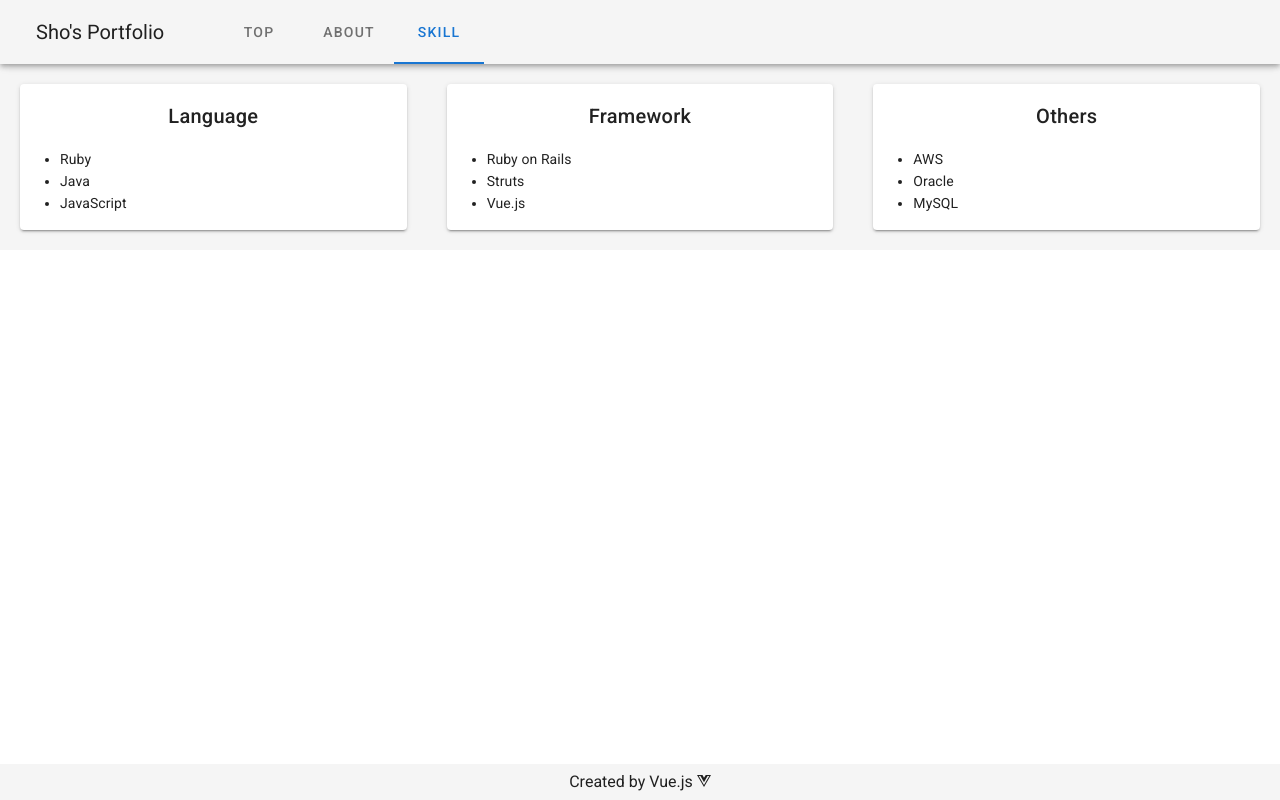
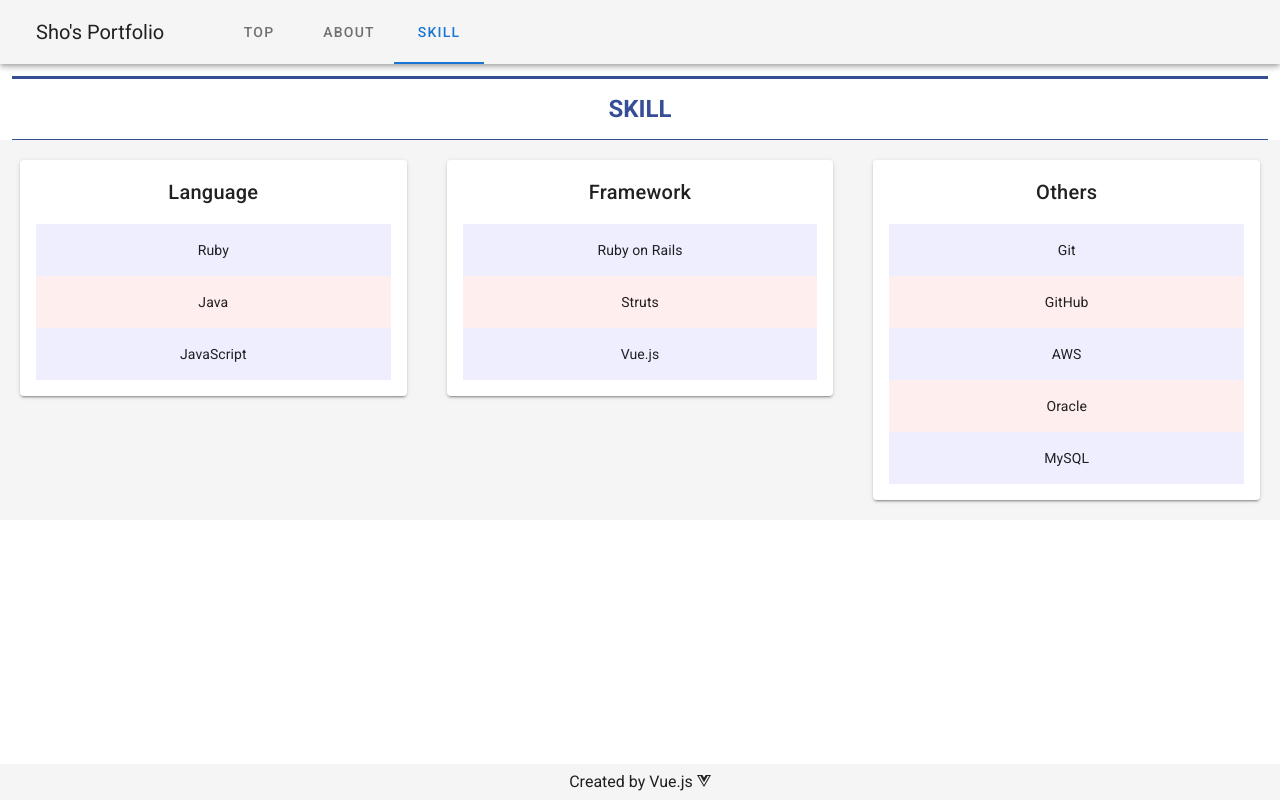
Before and after one commit to hamadash/portfolio_vue, a Vue app: page /skill in a window 1280 px wide. Built offline with nearby package versions, Linux system fonts and the light colour scheme.

Commit message:
[mod]スキル情報をv-forで設定するように修正

```diff
--- a/src/views/Skill.vue
+++ b/src/views/Skill.vue
@@ -1,44 +1,16 @@
 <template>
-  <section>
-    <v-container fluid fill-height>
+  <v-container fluid>
+    <h2 class="content-title">SKILL</h2>
     <v-row class="grey lighten-4" justify="center" align-content="center">
-        <v-col>
+      <v-col v-for="(skill, index) in skills" :key="index">
         <v-card class="lighten-3 ma-2">
-            <v-card-title class="justify-center">Language</v-card-title>
+          <v-card-title class="justify-center">{{ skill.label }}</v-card-title>
           <v-card-text>
             <div class="text--primary">
               <ul>
-                  <li>Ruby</li>
-                  <li>Java</li>
-                  <li>JavaScript</li>
-                </ul>
-              </div>
-            </v-card-text>
-          </v-card>
-        </v-col>
-        <v-col>
-          <v-card class="lighten-3 ma-2">
-            <v-card-title class="justify-center">Framework</v-card-title>
-            <v-card-text>
-              <div class="text--primary">
-                <ul>
-                  <li>Ruby on Rails</li>
-                  <li>Struts</li>
-                  <li>Vue.js</li>
-                </ul>
-              </div>
-            </v-card-text>
-          </v-card>
-        </v-col>
-        <v-col>
-          <v-card class="lighten-3 ma-2">
-            <v-card-title class="justify-center">Others</v-card-title>
-            <v-card-text>
-              <div class="text--primary">
-                <ul>
-                  <li>AWS</li>
-                  <li>Oracle</li>
-                  <li>MySQL</li>
+                <li v-for="(skillItem, index) in skill.item" :key="index">
+                  {{ skillItem }}
+                </li>
               </ul>
             </div>
           </v-card-text>
@@ -46,11 +18,50 @@
       </v-col>
     </v-row>
   </v-container>
-  </section>
 </template>
 
 <script>
 export default {
   name: "Skill",
+  data() {
+    return {
+      skills: [
+        {
+          label: "Language",
+          item: ["Ruby", "Java", "JavaScript"],
+        },
+        {
+          label: "Framework",
+          item: ["Ruby on Rails", "Struts", "Vue.js"],
+        },
+        {
+          label: "Others",
+          item: ["Git", "GitHub", "AWS", "Oracle", "MySQL"],
+        },
+      ],
+    };
+  },
 };
 </script>
+
+<style lang="scss" scoped>
+ul {
+  list-style: none;
+  padding: 0px;
+
+  li {
+    box-sizing: border-box;
+    padding: 15px;
+    text-align: center;
+    min-width: 50%;
+
+    &:nth-child(odd) {
+      background-color: #eef;
+    }
+
+    &:nth-child(even) {
+      background-color: #fee;
+    }
+  }
+}
+</style>
```
Lines whose indentation alone changed are shown as unchanged.
